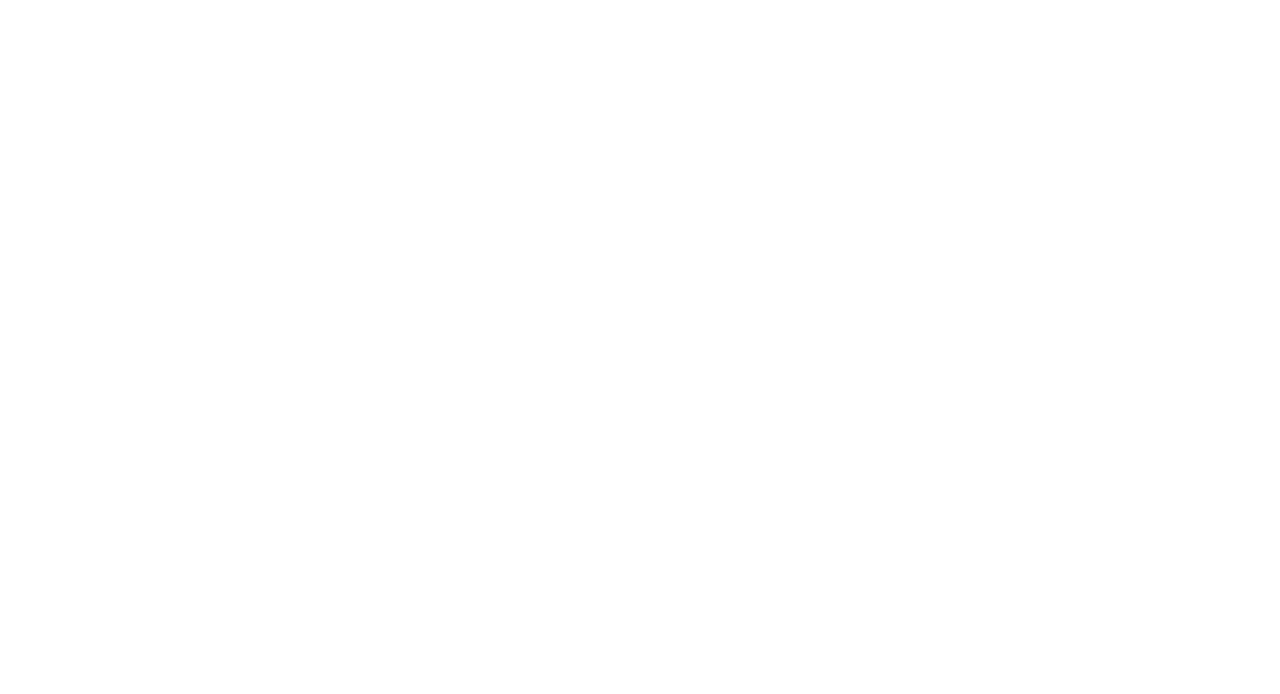
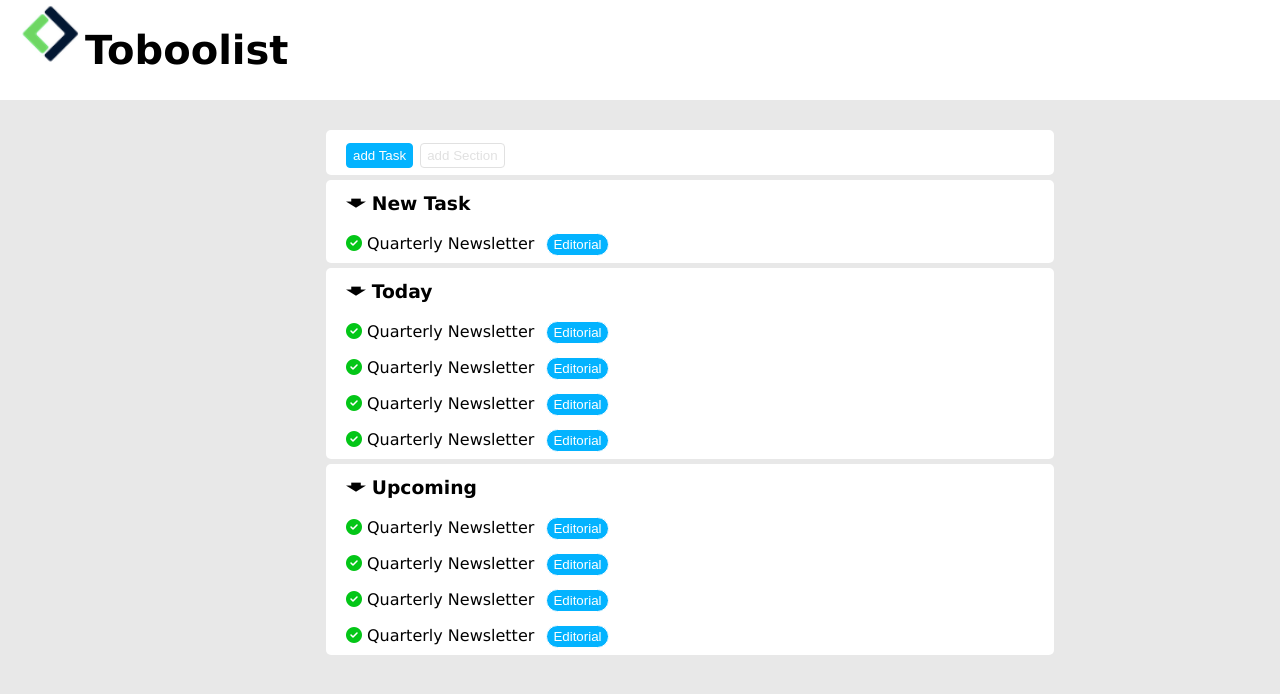
Before and after one commit to DavideSberna/html-css-toboolist, a plain HTML site: page index.html in a window 1280 px wide. Drawn offline with Linux system fonts and the light colour scheme.

Commit message:
add set up of page

```diff
--- a/CSS/style.css
+++ b/CSS/style.css
@@ -0,0 +1,92 @@
+*{
+    margin: 0;
+    padding: 0;
+}
+
+body{
+    background-color: rgb(232, 232, 232);
+    font-family: Verdana, Geneva, Tahoma, sans-serif;
+
+}
+
+
+.header{
+    background-color: white;
+}
+.header section {
+    height: 100px;
+}
+.header section .div1 {
+    height: 100%;
+    display: inline-block;
+}
+.header section .div2 {
+    height: 100%;
+    line-height: 100px;
+    display: inline-block;
+}
+.header section .div1 img{
+    width: 60px;
+    margin-left: 20px;
+}
+.header section .div2 h1{
+    font-size: 40px;
+    display: inline;
+}
+
+
+
+
+.main{
+    margin: 30px 0px 0px 100px;
+}
+
+.main #buttonTask, .main #buttonSection{
+    border-radius: 4px;
+    margin: 3px 2px 2px 0px;
+    padding: 4px 6px 4px 6px;
+    border: solid 1px;
+}
+
+.main #buttonTask{
+    background-color: rgb(3, 179, 255);
+    border: solid 1px rgb(3, 179, 255);
+    color: white;
+}
+.main #buttonSection{
+    background-color: rgb(255, 255, 255);
+    border: solid 1px rgb(225, 225, 225);
+    color: rgb(225, 225, 225);
+}
+
+
+
+.divAddTask{
+    width: 60%;
+    background-color: white;
+    padding: 10px 0px 5px 20px;
+    border-radius: 5px;
+    margin: 0 auto;
+    margin-bottom: 5px;
+}
+
+.fa-circle-check{
+    color: rgb(3, 198, 23);
+    margin: 0px 5px 0px 0px;
+}
+
+li{
+    list-style-type: none;
+    display: inline-block;
+    margin: 12px 7px 0px 0px;
+}
+
+.buttonEditorial {
+    background-color: rgb(3, 179, 255);
+    border: solid 1px rgb(3, 179, 255);
+    color: white;
+    border-radius: 12px;
+    margin: 3px 2px 2px 0px;
+    padding: 3px 6px 3px 6px;
+    border: solid 1px;
+}
--- a/index.html
+++ b/index.html
@@ -5,9 +5,83 @@
     <meta http-equiv="X-UA-Compatible" content="IE=edge">
     <meta name="viewport" content="width=device-width, initial-scale=1.0">
     <link rel="stylesheet" href="./CSS/style.css">
+    <script src="https://kit.fontawesome.com/f795f2978c.js" crossorigin="anonymous"></script>
     <title>Document</title>
 </head>
 <body>
+    <header class="header">
+        <section>
+            <div class="div1">
+                <img src="./img/logo copia.png" alt="logo to boo list">
+
+            </div>
+            <div class="div2">
+
+                <h1>Toboolist</h1>
+            </div>
+        </section>
+    </header>
+
+    <main class="main">
+            <section>
+                <div class="divAddTask">
+                    <button id="buttonTask">add Task</button>
+                    <button id="buttonSection">add Section</button>
+                </div>
+
+                <div class="divAddTask">
+                    <h3>&#129091; New Task</h3>
+                        <ul>
+                            <li><i class="fa-solid fa-circle-check"></i>Quarterly Newsletter</li>
+                            <button class="buttonEditorial">Editorial</button>
+                        </ul>
+                </div>
+
+
+
+                <div class="divAddTask">
+                    <h3>&#129091; Today</h3>
+                        <ul>
+                            <li><i class="fa-solid fa-circle-check"></i>Quarterly Newsletter</li>
+                            <button class="buttonEditorial">Editorial</button>
+                        </ul>
+                        <ul>
+                            <li><i class="fa-solid fa-circle-check"></i>Quarterly Newsletter</li>
+                            <button class="buttonEditorial">Editorial</button>
+                        </ul>
+                        <ul>
+                            <li><i class="fa-solid fa-circle-check"></i>Quarterly Newsletter</li>
+                            <button class="buttonEditorial">Editorial</button>
+                        </ul>
+                        <ul>
+                            <li><i class="fa-solid fa-circle-check"></i>Quarterly Newsletter</li>
+                            <button class="buttonEditorial">Editorial</button>
+                        </ul>
+                </div>
+
+
+
+                <div class="divAddTask">
+                    <h3>&#129091; Upcoming</h3>
+                        <ul>
+                            <li><i class="fa-solid fa-circle-check"></i>Quarterly Newsletter</li>
+                            <button class="buttonEditorial">Editorial</button>
+                        </ul>
+                        <ul>
+                            <li><i class="fa-solid fa-circle-check"></i>Quarterly Newsletter</li>
+                            <button class="buttonEditorial">Editorial</button>
+                        </ul>
+                        <ul>
+                            <li><i class="fa-solid fa-circle-check"></i>Quarterly Newsletter</li>
+                            <button class="buttonEditorial">Editorial</button>
+                        </ul>
+                        <ul>
+                            <li><i class="fa-solid fa-circle-check"></i>Quarterly Newsletter</li>
+                            <button class="buttonEditorial">Editorial</button>
+                        </ul>
+                </div>
+            </section>
+    </main>
 
 </body>
 </html>
```
Also changed, not shown: img/Logo.png (renamed from img (2)/img/Logo.png), img/Screenshot-toboolist.png (renamed from img (2)/img/Screenshot-toboolist.png), img/icons8-checkmark-22.png (added), img/icons8-xbox-x-22.png (added), img/logo copia.png (renamed from img (2)/img/logo copia.png).
